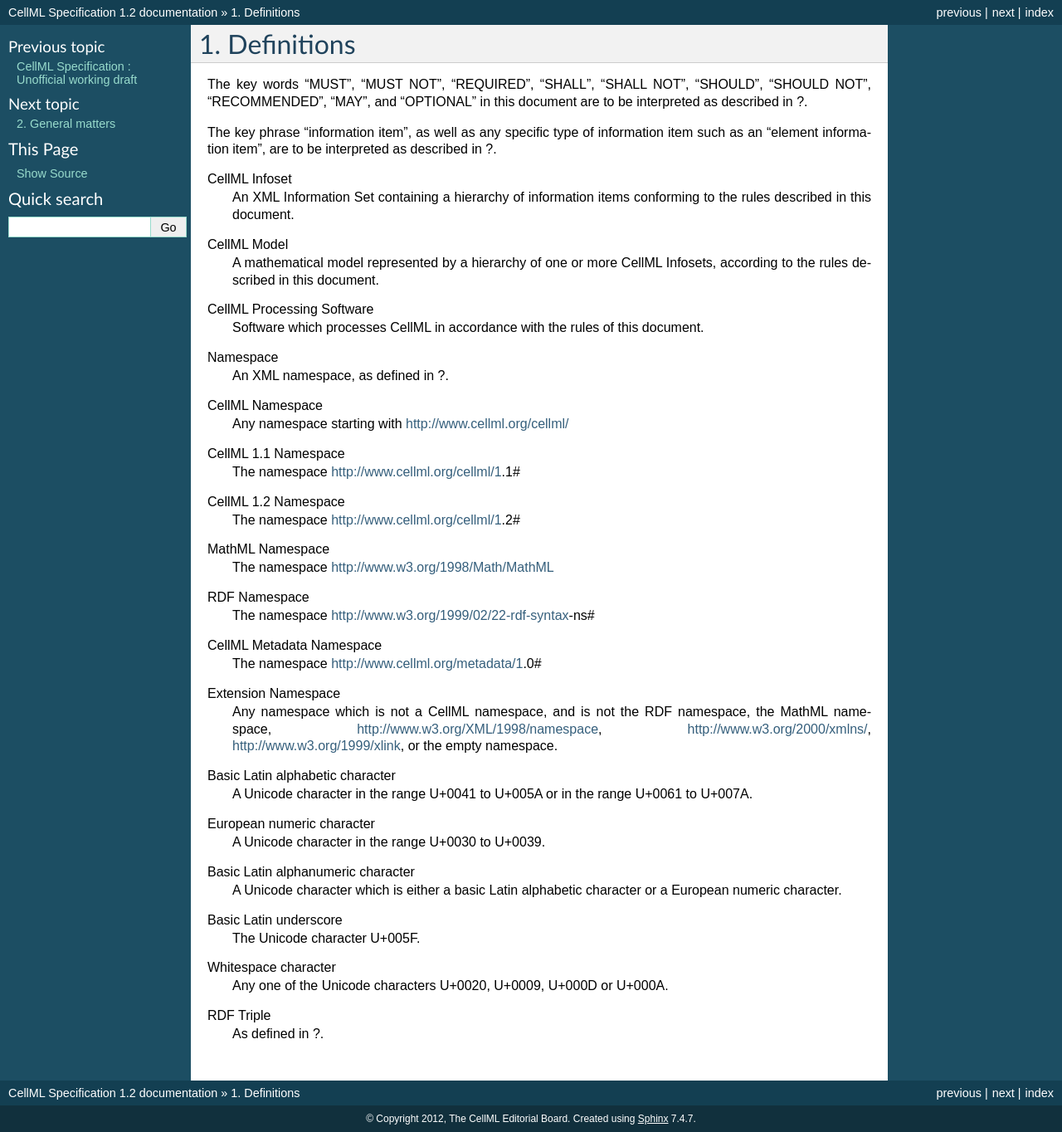
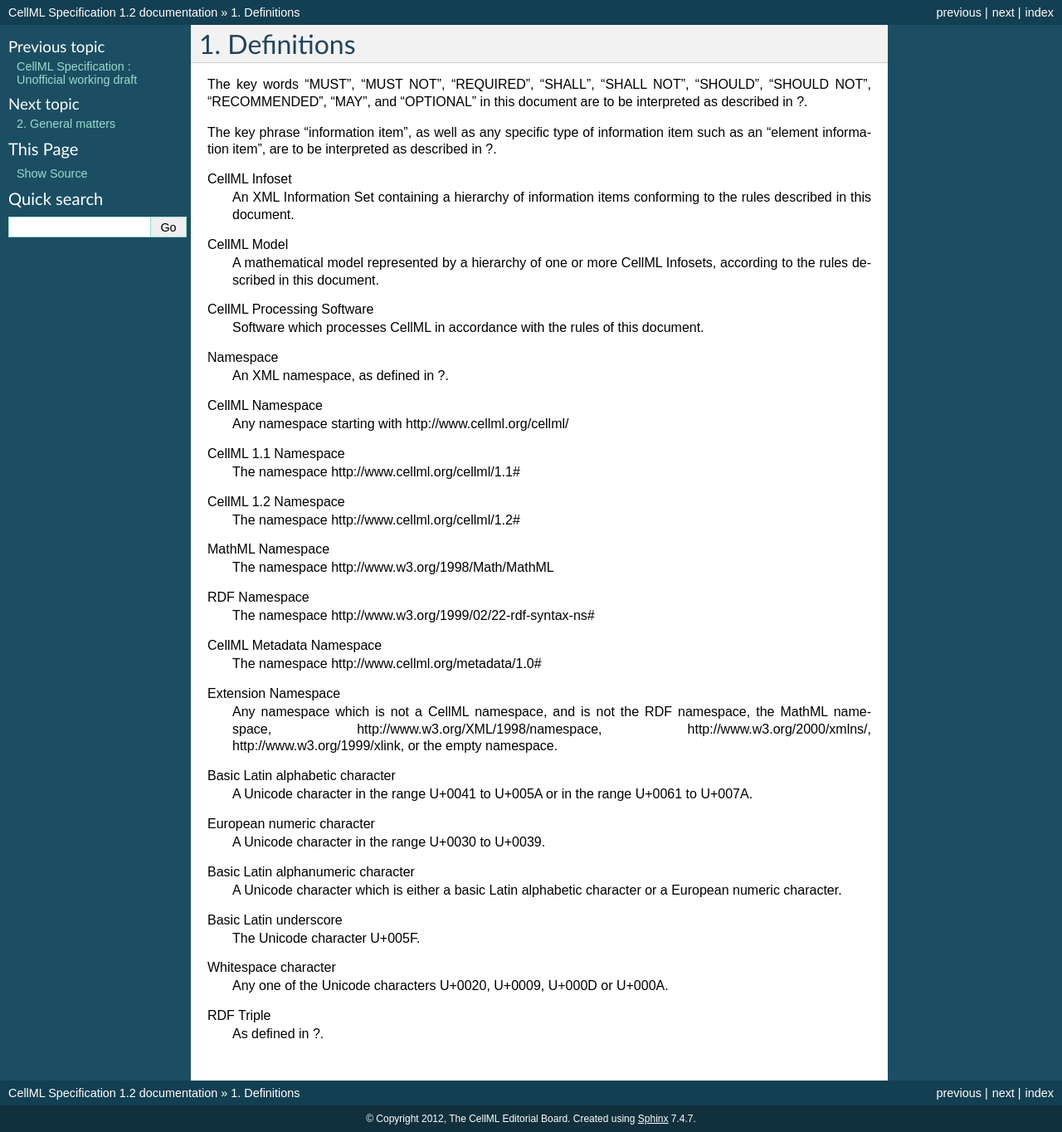
Before and after one commit to nickerso/cellml-spec-sphinx-test, a Sphinx documentation site: the page built from source/terminology.rst, in a window 1280 px wide. Shown: the whole page at 83% size. Built offline with Sphinx 7.4.7, drawn with Linux system fonts in a browser that asks for light colours.

```diff
--- a/source/import-element-item.rst
+++ b/source/import-element-item.rst
@@ -9,7 +9,7 @@ Specific information items
 --------------------------
 
 1. Every import element MUST contain an attribute information item in
-   the namespace http://www.w3.org/1999/xlink, and with local name href.
+   the namespace \http://www.w3.org/1999/xlink, and with local name href.
    The value of this attribute SHALL be a valid locator href, as defined
    in section 5.4 of the XLink specification (?). The href attribute
    SHALL be treated according to the XLink specification, by applying
--- a/source/terminology.rst
+++ b/source/terminology.rst
@@ -25,28 +25,28 @@ Namespace
     An XML namespace, as defined in ?.
 
 CellML Namespace
-    Any namespace starting with http://www.cellml.org/cellml/
+    Any namespace starting with \http://www.cellml.org/cellml/
 
 CellML 1.1 Namespace
-    The namespace http://www.cellml.org/cellml/1.1#
+    The namespace \http://www.cellml.org/cellml/1.1#
 
 CellML 1.2 Namespace
-    The namespace http://www.cellml.org/cellml/1.2#
+    The namespace \http://www.cellml.org/cellml/1.2#
 
 MathML Namespace
-    The namespace http://www.w3.org/1998/Math/MathML
+    The namespace \http://www.w3.org/1998/Math/MathML
 
 RDF Namespace
-    The namespace http://www.w3.org/1999/02/22-rdf-syntax-ns#
+    The namespace \http://www.w3.org/1999/02/22-rdf-syntax-ns#
 
 CellML Metadata Namespace
-    The namespace http://www.cellml.org/metadata/1.0#
+    The namespace \http://www.cellml.org/metadata/1.0#
 
 Extension Namespace
     Any namespace which is not a CellML namespace, and is not the RDF
     namespace, the MathML namespace,
-    http://www.w3.org/XML/1998/namespace, http://www.w3.org/2000/xmlns/,
-    http://www.w3.org/1999/xlink, or the empty namespace.
+    \http://www.w3.org/XML/1998/namespace, \http://www.w3.org/2000/xmlns/,
+    \http://www.w3.org/1999/xlink, or the empty namespace.
 
 Basic Latin alphabetic character
     A Unicode character in the range U+0041 to U+005A or in the range
```
